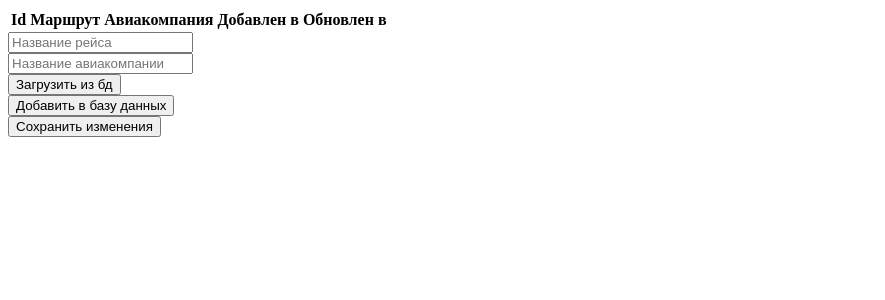
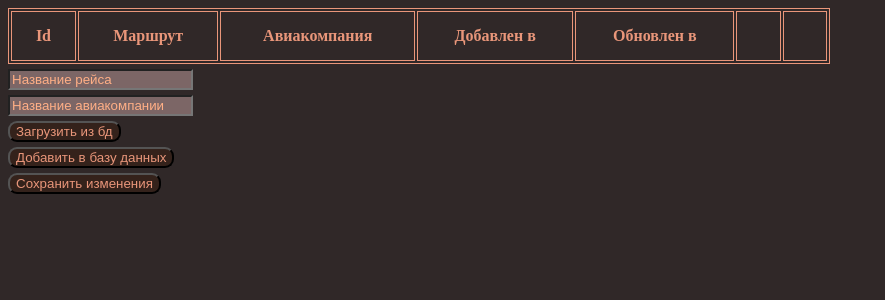
Before and after one commit to s4sh4w4lk3r/madi-practice, a Vue app in the folder frontend/: page / in a window 1280 px wide. Shown: the top 300 px of the page, without its empty margins (0-885 px from the left). Built offline with nearby package versions, Linux system fonts and the light colour scheme.

Commit message:
поигрался со стилями

```diff
--- a/frontend/src/components/AirLines.vue
+++ b/frontend/src/components/AirLines.vue
@@ -73,7 +73,7 @@ export default {
             this.load();
         },
 
-        async fillFields(id, flightName, airlineName){
+        async fillFields(id, flightName, airlineName) {
             this.idToUpdate = id;
             this.flight = flightName;
             this.airline = airlineName;
@@ -83,7 +83,7 @@ export default {
 
         },
 
-        async sendUpdates(){
+        async sendUpdates() {
             await airlinesApi.update(this.idToUpdate, this.flight, this.airline);
             this.flight = "";
             this.airline = "";
@@ -95,3 +95,48 @@ export default {
     }
 }
 </script>
+
+<style>
+table,
+th,
+td {
+    border: 1px solid;
+}
+
+table {
+    width: 65%;
+}
+
+th,
+td {
+    padding: 15px;
+    text-align: center;
+}
+
+tr:nth-child(even) {
+    background-color: #423733;
+}
+
+body {
+    background-color: #302828;
+    color: darksalmon;
+}
+
+button{
+    background-color: #34221b;
+    color: darksalmon;
+    border-radius: 9px;
+    margin-top: 5px;
+}
+
+input[type="text"]{
+    background-color: #7c6666;
+    color: #e9967a;
+    margin-top: 5px;
+}
+
+::placeholder {
+  color: #ffaf86;
+  opacity: 1; /* Firefox */
+}
+</style>
```
Also changed, not shown: 1 other file (tests, documents, lock files or other folders).
